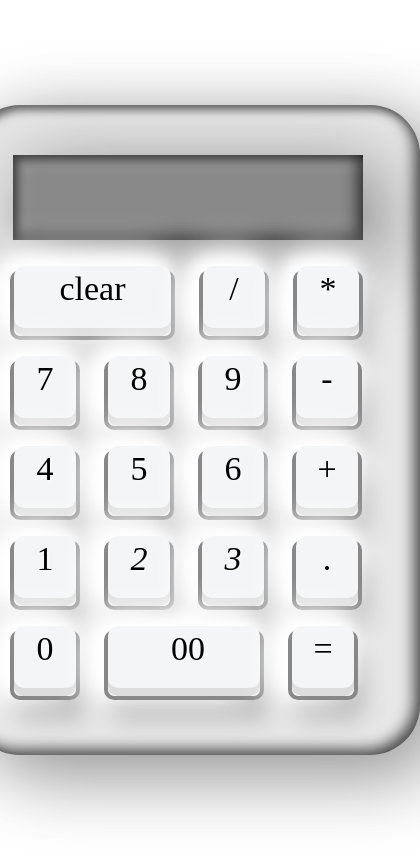
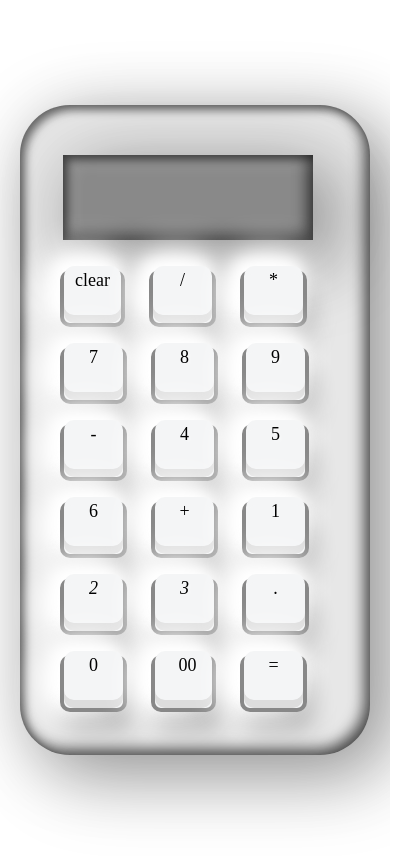
Before and after one commit to shoxjahon527/calkuliator0, a plain HTML site: page index.html in a window 390 px wide. Shown: the whole page, 420 px wide, since content can reach past the window. Drawn offline with Linux system fonts and the light colour scheme.

Commit message:
Cankuliator

```diff
--- a/style.css
+++ b/style.css
@@ -169,6 +169,51 @@ p{
 
   inset -3px -3px 5px rgba(0, 0, 0, 0.5);
 }
-::-webkit-scrollbar-track-piece ~ .value{
-
+@media screen and (max-width: 565px) {
+  .buttons{
+  width: 300px;
 }
+.box{
+  width: 350px;
+}
+.button__text{
+  position:relative;
+  transform:translate3d(0px, -4px, 0px);
+  margin:0;
+  font-size: 18px;
+  text-shadow: 2px 2px 3px rgba(255,255,255,0.5);
+  transition: .13s ease-in-out;
+}
+#value{
+  width: 250px;
+}
+.button{
+  position:relative;
+  padding:0;
+  width:67px;
+  height:57px;
+  margin: 10px;
+  border:4px solid #888888;
+  outline:none;
+  background-color:#f4f5f6;
+  border-radius: 10px;
+  box-shadow:  -6px -20px 35px #ffffff, -6px -10px 15px #ffffff, -20px 0px 30px #ffffff, 6px 20px 25px rgba(0,0,0,0.2);
+  transition: .13s ease-in-out;
+  cursor:pointer;
+  &:active{
+    box-shadow:none;
+    .button__content{
+      box-shadow: none;
+      .button__text{
+        transform:translate3d(0px, 0px, 0px);
+      }
+    }
+  }
+}
+.o0lar{
+  width: 65px;
+}
+#ochirish{
+  width: 65px;
+}
+}
```
